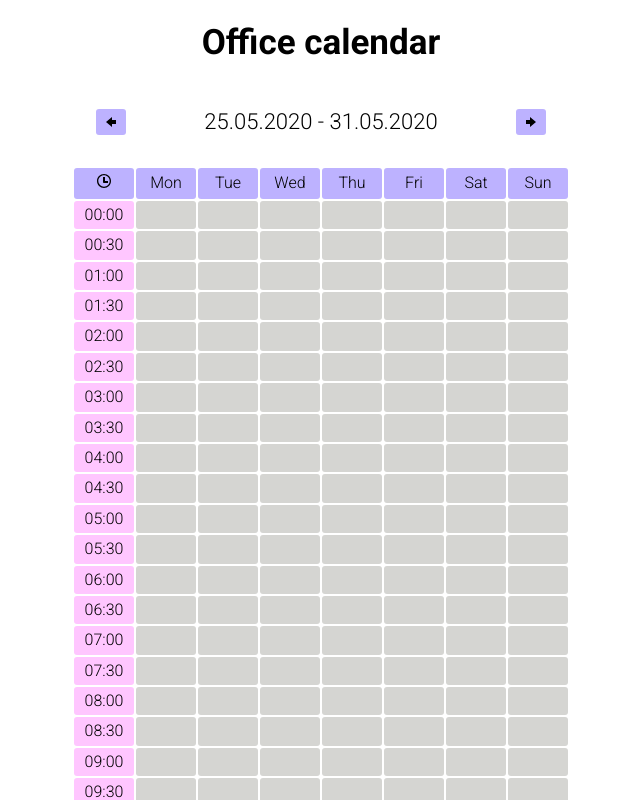
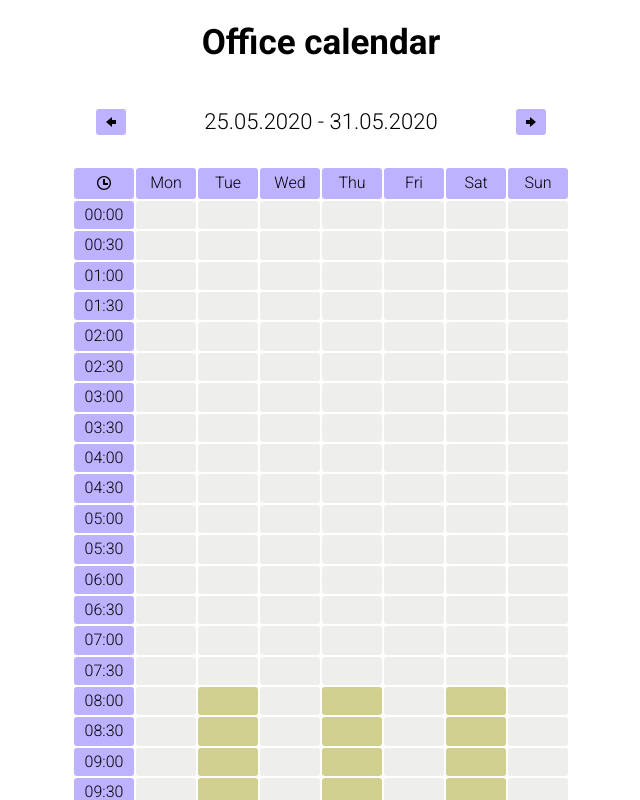
Before and after one commit to dsvjetl/office-calendar, a Vue app: page / in a window 1280 px wide. Shown: the top 800 px of the page, without its empty margins (319-959 px from the left). Built offline with nearby package versions, Linux system fonts and the light colour scheme.

Commit message:
implement working hours except weekends

```diff
--- a/src/components/blocks/CalendarBody.vue
+++ b/src/components/blocks/CalendarBody.vue
@@ -49,7 +49,7 @@
     }
 
     .timeLabel {
-      background-color: $purple-light;
+      background-color: $purple;
     }
   }
 </style>
--- a/src/components/blocks/CalendarHead.vue
+++ b/src/components/blocks/CalendarHead.vue
@@ -2,7 +2,7 @@
   <thead class="coCalendarHead">
   <tr>
     <th class="headLabel">
-      <ClockIcon/>
+      <ClockIcon class="clockIcon"/>
     </th>
     <th
       class="u-2 headLabel"
@@ -44,5 +44,10 @@
       padding: 5px 10px;
       width: 40px;
     }
+
+    .clockIcon {
+      position: relative;
+      top: 2px;
+    }
   }
 </style>
--- a/src/components/elements/TimeSlot.vue
+++ b/src/components/elements/TimeSlot.vue
@@ -2,7 +2,7 @@
   <td
     class="coTimeSlot"
     @click="handleClick"
-    :class="[{'isPast': isTimePast}]"
+    :class="[{'isPast': isTimePast || isNotWorkingHoursSlot}]"
   >
   </td>
 </template>
@@ -17,7 +17,14 @@
     @Prop({ required: true }) public timePeriodProp!: number[];
     @Prop({ required: true }) public dayProp!: number;
     private clickedDay: any = moment();
-    private now: any = moment();
+    private evenDay: { startHour: number, endHour: number } = {
+      startHour: 8,
+      endHour: 14,
+    };
+    private oddDay: { startHour: number, endHour: number } = {
+      startHour: 13,
+      endHour: 19,
+    };
 
     public handleClick() {
       this.clickedDay = this.startingDay.day(this.dayProp);
@@ -40,15 +47,45 @@
       return moment(startingISO).day(this.dayProp);
     }
 
-    public get isTimePast(): any {
+    public get isTimePast(): boolean {
       return this.currentDay.endOf('day').isBefore(moment().add(1, 'days').endOf('day'));
+    }
+
+    private get isDayEven(): boolean {
+      return this.currentDay.isoWeekday() % 2 === 0;
+    }
+
+    public get isNotWorkingHoursSlot(): boolean {
+      if (this.isTimePast) {
+        return false;
+      }
+
+      const slotHour: number = this.timePeriodProp[0];
+      const slotMinute: number = this.timePeriodProp[1];
+
+      const evenDaysNotWorkingSlots = (slotHour < this.evenDay.startHour)
+        || (slotHour > this.evenDay.endHour)
+        || (slotHour === this.evenDay.endHour && slotMinute === 30);
+      const oddDaysNotWorkingSlots = (slotHour < this.oddDay.startHour)
+        || (slotHour > this.oddDay.endHour)
+        || (slotHour === this.oddDay.endHour && slotMinute === 30);
+
+      if (this.isDayEven) {
+        return evenDaysNotWorkingSlots;
+      }
+
+      if (!this.isDayEven) {
+        return oddDaysNotWorkingSlots;
+      }
+
+      return true;
     }
   }
 </script>
 
 <style lang="scss" scoped>
   .coTimeSlot {
-    background-color: $primary-bg;
+    background-color: $available;
     transition: all .3s ease-in-out;
     padding: 5px 10px;
     text-align: center;
@@ -56,7 +93,7 @@
 
     &:hover {
       cursor: pointer;
-      background-color: lighten($primary-bg, 10);
+      background-color: lighten($available, 10);
       transform: scale(1.05);
     }
 
--- a/src/stylesheets/_colors.scss
+++ b/src/stylesheets/_colors.scss
@@ -2,7 +2,7 @@
 $red: #ff2e2e;
 $pink: #ff5b67;
 $orange: #ffd6a5ff;
-$yellow: #fdffb6ff;
+$yellow: #d1cf8e;
 $green: #caffbfff;
 $blue-light: #9bf6ffff;
 $blue: #a0c4ffff;
```
